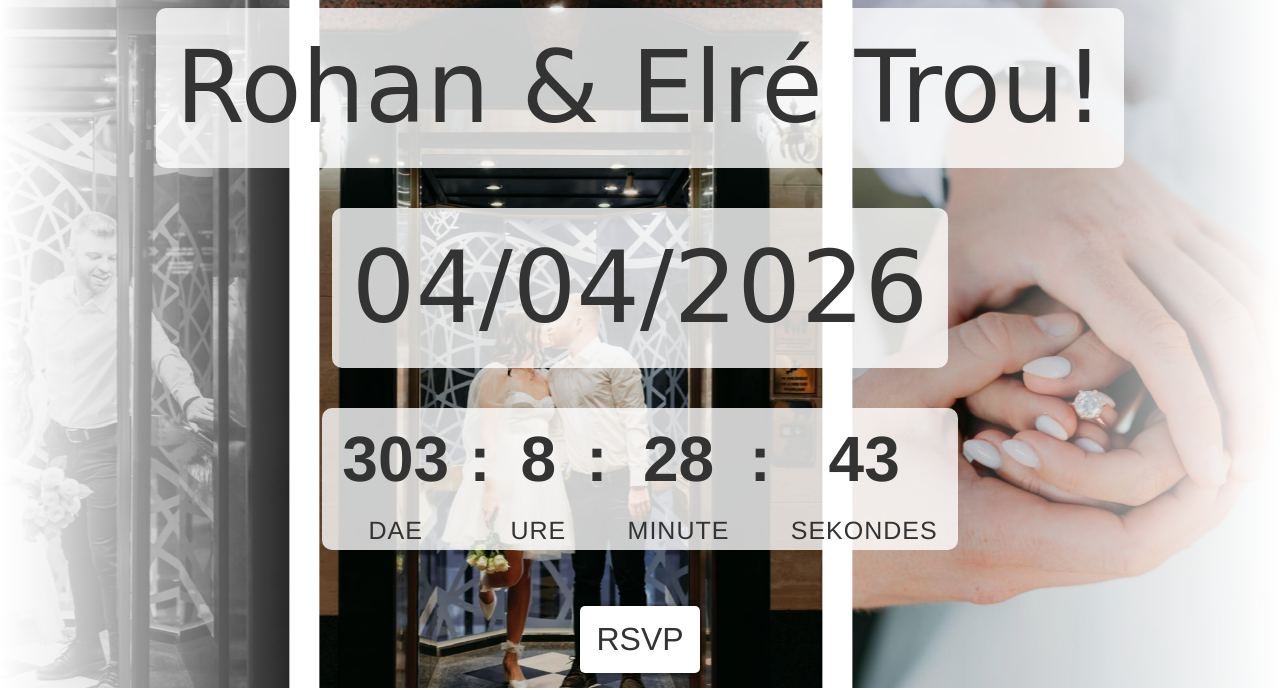
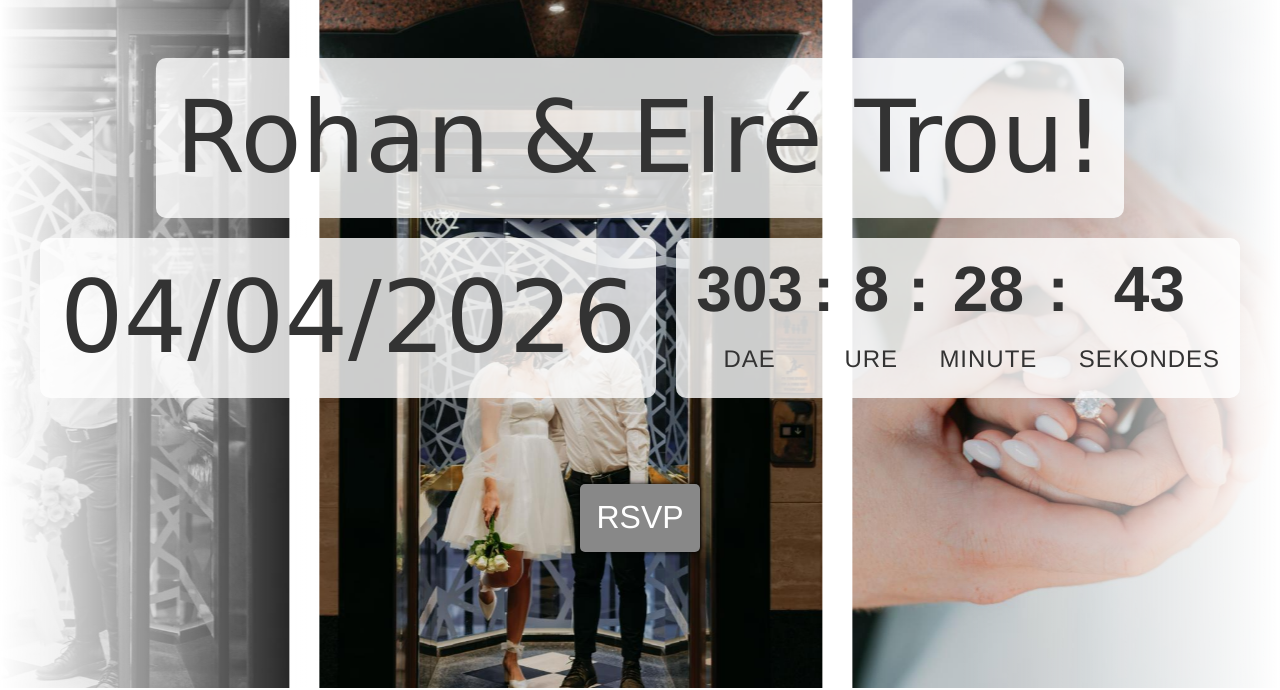
Before and after one commit to GitSpecro/wedding-site, a plain HTML site: page index.html in a window 1280 px wide. Shown: the part 112-802 px from the top of the page. Drawn offline with Linux system fonts and the light colour scheme; a web font is replaced by a local one.

Commit message:
Add rsvp button to the home page

```diff
--- a/index.html
+++ b/index.html
@@ -97,10 +97,12 @@
 
     <!-- Hero Section -->
     <section class="hero">
-        <h1 class="heading hero-heading">Rohan & Elré Trou!</h1>
-        <p class="heading hero-heading">04/04/2026</p>
-        <div class="countdown-container" id="countdown-container"></div>
-        <div class="btn-container">
+        <h1 class="heading title">Rohan & Elré Trou!</h1>
+        <div class="date-time">
+            <p class="heading">04/04/2026</p>
+            <div class="countdown-container" id="countdown-container"></div>
+        </div>
+        <div class="index-btn-container">
             <a target="_blank" href="" class="btn">RSVP</a>
         </div>
     </section>
--- a/styles.css
+++ b/styles.css
@@ -36,6 +36,17 @@ body {
     font-weight: 400;
     font-size: clamp(25px, 10vw, 100px);
     text-align: center;
+    background-color: rgba(255, 255, 255, 0.8);
+    white-space: nowrap;
+    border-radius: 10px;
+    padding: 0 20px;
+    width: fit-content;
+    margin-left: auto;
+    margin-right: auto;
+}
+
+.title{
+    margin-bottom: 20px;
 }
 
 /* Navigation bar */
@@ -61,6 +72,7 @@ body {
 #nav-links {
     display: flex;
     list-style: none;
+    overflow-y: auto;
 }
 
 #nav-links li {
@@ -176,26 +188,22 @@ body {
     display: flex;
     flex-direction: column;
     align-items: center;
-    /* justify-content: center; */
+    justify-content: center;
     z-index: 900;
     padding: 0 10px;
     height: calc(100vh - 100px);
 }
 
-.hero-heading{
-    background-color: rgba(255, 255, 255, 0.8);
-    white-space: nowrap;
-    border-radius: 10px;
-    margin: 20px 0;
-    padding: 0 20px;
+.date-time{
+    display: flex;
+    gap: 20px;
 }
 
 /* Styled countdown container */
 .countdown-container {
     background-color: rgba(255, 255, 255, 0.8);
     display: flex;
-    gap: 20px;
-    margin: 20px 0;
+    gap: 10px;
     padding: 0 20px;
     border-radius: 10px;
 }
@@ -207,18 +215,18 @@ body {
 }
 
 .countdown-number {
-    font-size: clamp(12px, 5vw, 70px);
+    font-size: clamp(25px, 5vw, 75px);
     font-weight: bold;
 }
 
 .countdown-label {
-    font-size: clamp(10px, 2vw, 25px);
+    font-size: clamp(1rem, 3vw, 1.5rem);
     text-transform: uppercase;
     letter-spacing: 1px;
 }
 
 .separator{
-    font-size: clamp(12px, 5vw, 70px);
+    font-size: clamp(25px, 5vw, 75px);
     font-weight: bold;
 }
 
@@ -254,12 +262,29 @@ body {
     max-width: 1000px;
 }
 
+.index-btn-container{
+    display: flex;
+    margin-top: 20px;
+    height: 25vh;
+}
+
+.index-btn-container a{
+    padding: 8px 16px;
+    background-color: var(--secondary-color);
+    color: var(--primary-color);
+    text-decoration: none;
+    border-radius: 5px;
+    margin: auto;
+    box-shadow: 0 0 5px rgba(0, 0, 0, 1);
+    font-size: clamp(1.5rem, 3vw, 2rem);
+}
+
+/*Time and Location styles*/
 .time-location-container{
     margin-top: 100px;
     height: calc(100vh - 100px);
 }
 
-/*Time and Location styles*/
 .time-location {
     height: 100%;
     display: flex;
@@ -617,6 +642,9 @@ body {
     background-size: cover;
     background-position: center;
     filter: grayscale(100%);
+    display: flex;
+    flex-direction: column;
+    align-items: center;
 }
 
 .rsvp-container h2{
@@ -628,19 +656,12 @@ body {
 }
 
 .rsvp-list-container{
-    width: fit-content;
-    margin: 0 auto;
     padding: 20px;
     background-color: rgba(70, 70, 70, 0.8);
     border-radius: 10px;
 }
 
-.rsvp-list{
-    width: fit-content;
-    margin: auto;
-}
-
-.rsvp-list ul{
+.rsvp-list-container ul{
     font-size: clamp(1rem, 3vw, 1.5rem);
     padding-left: 20px;
     list-style: square;
@@ -660,7 +681,7 @@ body {
     text-decoration: none;
     border-radius: 5px;
     margin: auto;
-    box-shadow: 0 0 5px rgba(0, 0, 0, 0.5);
+    box-shadow: 0 0 5px rgba(0, 0, 0, 1);
     font-size: clamp(1.5rem, 3vw, 2rem);
 }
 
@@ -714,4 +735,13 @@ body {
     .story-section {
         padding: 0 20px;
     }
+
+    .date-time{
+        display: block;
+        gap: 20px;
+    }
+
+    .countdown-container {
+        margin-top: 20px;
+    }
 }
```
Also changed, not shown: rsvp.html (+0 -2 lines).
